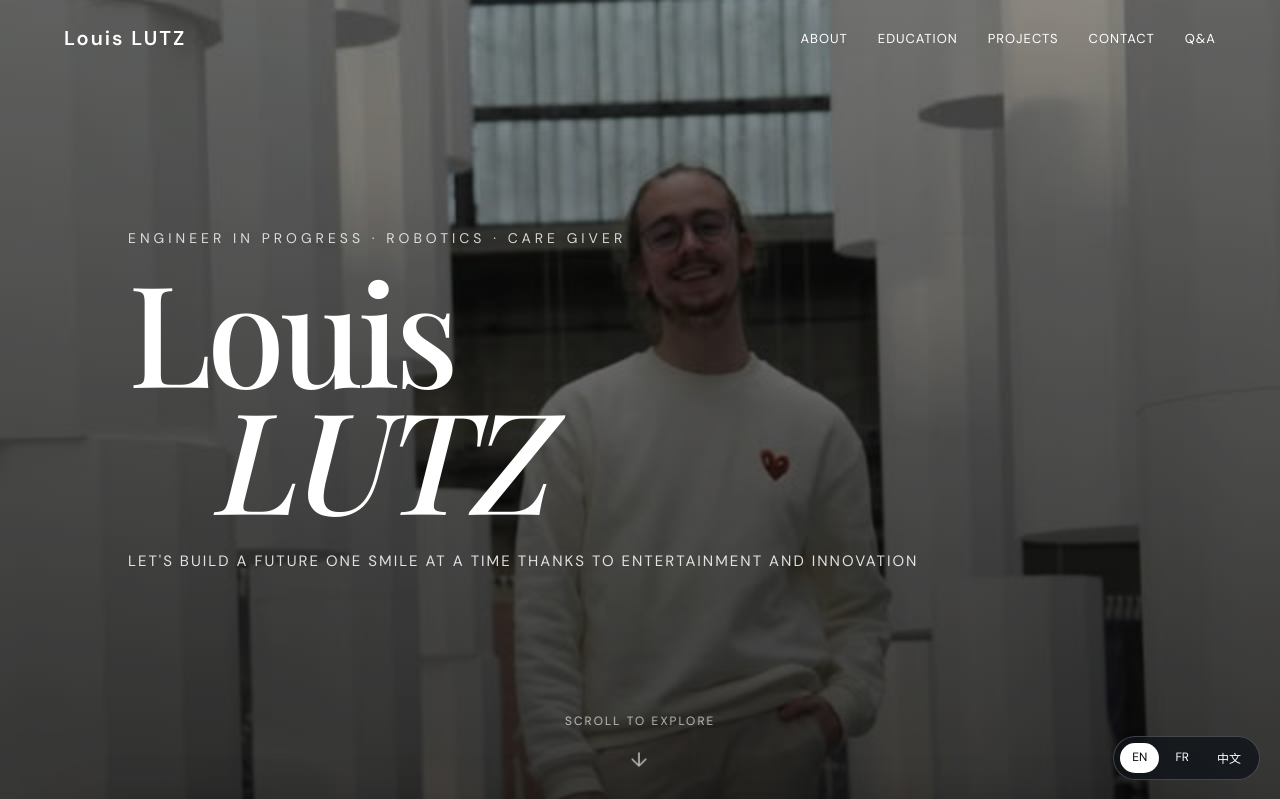
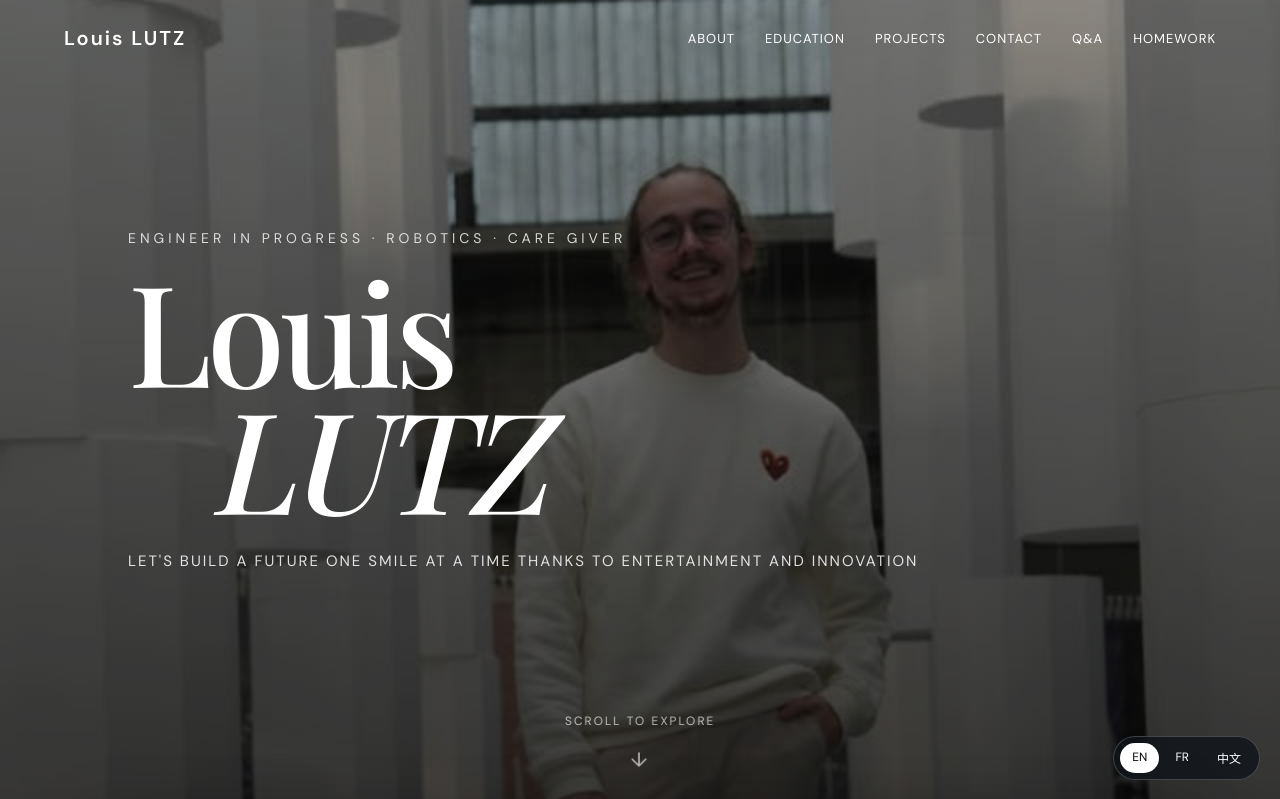
Before and after one commit to Bi-bim-bap/Website, a plain HTML site: page index.html in a window 1280 px wide. Shown: the top 799 px of the page. Drawn offline with nearby package versions, Linux system fonts and the light colour scheme; no server answers; a web font is replaced by a local one.

Commit message:
Update index.html

```diff
--- a/index.html
+++ b/index.html
@@ -29,6 +29,7 @@
             <li><a href="#projects">Projects</a></li>
             <li><a href="#contact">Contact</a></li>
             <li><a href="qa.html">Q&amp;A</a></li>
+            <li><a href="homework.html">Homework</a></li>
         </ul>
     </nav>
     <div class="lang-switch" role="group" aria-label="Language"><a href="index.html" hreflang="en" lang="en" title="English" aria-current="true">EN</a><a href="index-fr.html" hreflang="fr" lang="fr" title="Français">FR</a><a href="index-zh.html" hreflang="zh-Hant" lang="zh-Hant" title="繁體中文">中文</a></div>
```
